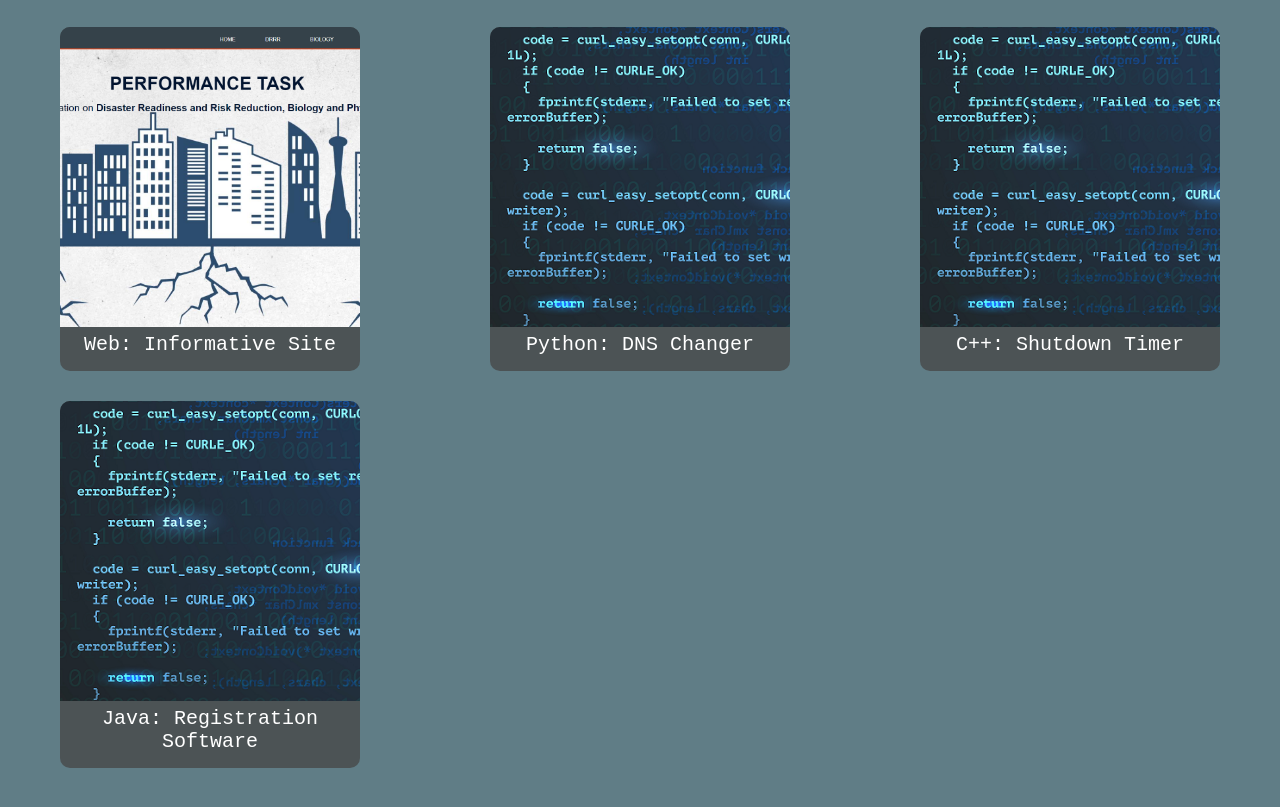
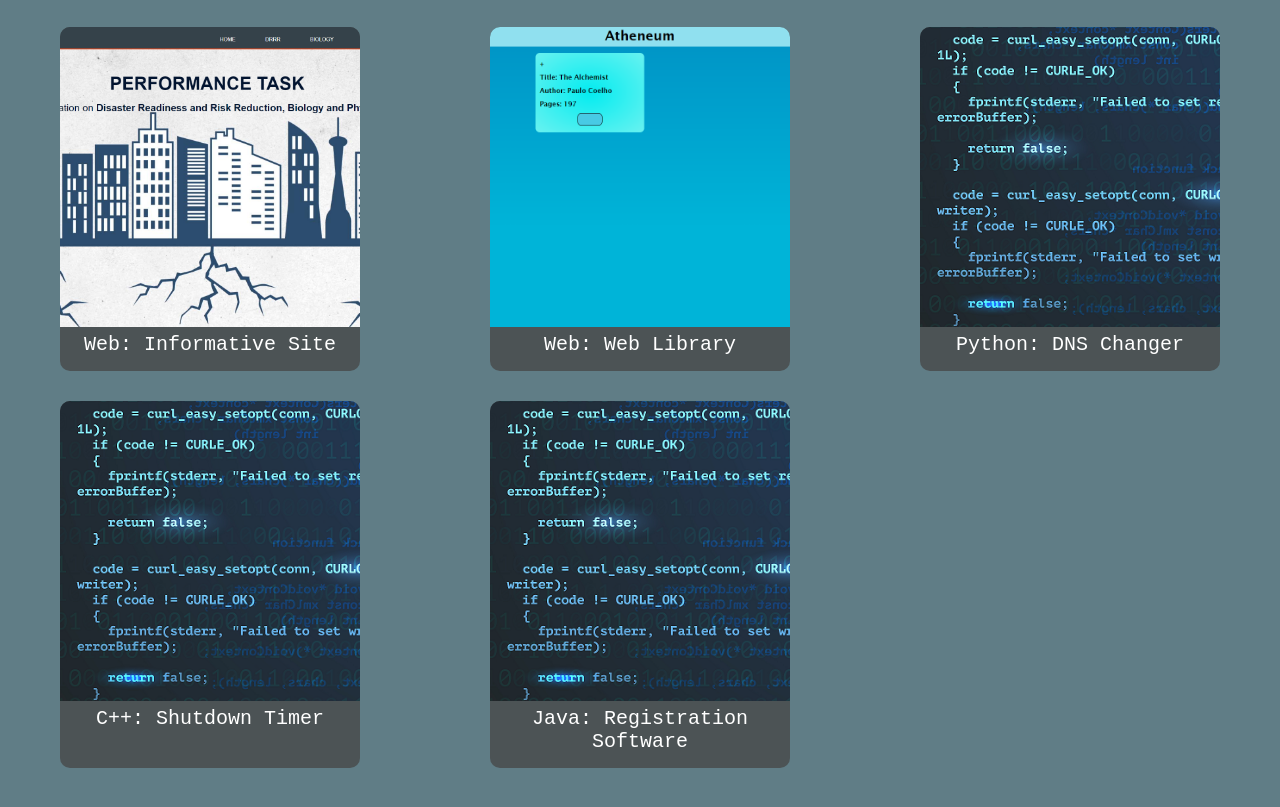
Before and after one commit to JinTepes/MyProfile, a plain HTML site: page index.html in a window 1280 px wide. Shown: the part 1573-2380 px from the top of the page. Drawn offline with Linux system fonts and the light colour scheme.

Commit message:
added athenium project

```diff
--- a/index.html
+++ b/index.html
@@ -68,6 +68,12 @@
                         </a>
                     </div>
                     <div class="workItem">
+                        <a href="https://jintepes.github.io/library/" target="_blank">
+                            <img src="./images/Athenium.png" alt="Athenium image">
+                            <p>Web: Web Library</p>
+                        </a>
+                    </div>
+                    <div class="workItem">
                         <a href="https://github.com/JinTepes/dnsChanger" target="_blank">
                             <img src="./images/ProgrammingBG.png" alt="Programming Background">
                             <p>Python: DNS Changer</p>
```
Also changed, not shown: images/Athenium.png (added).
